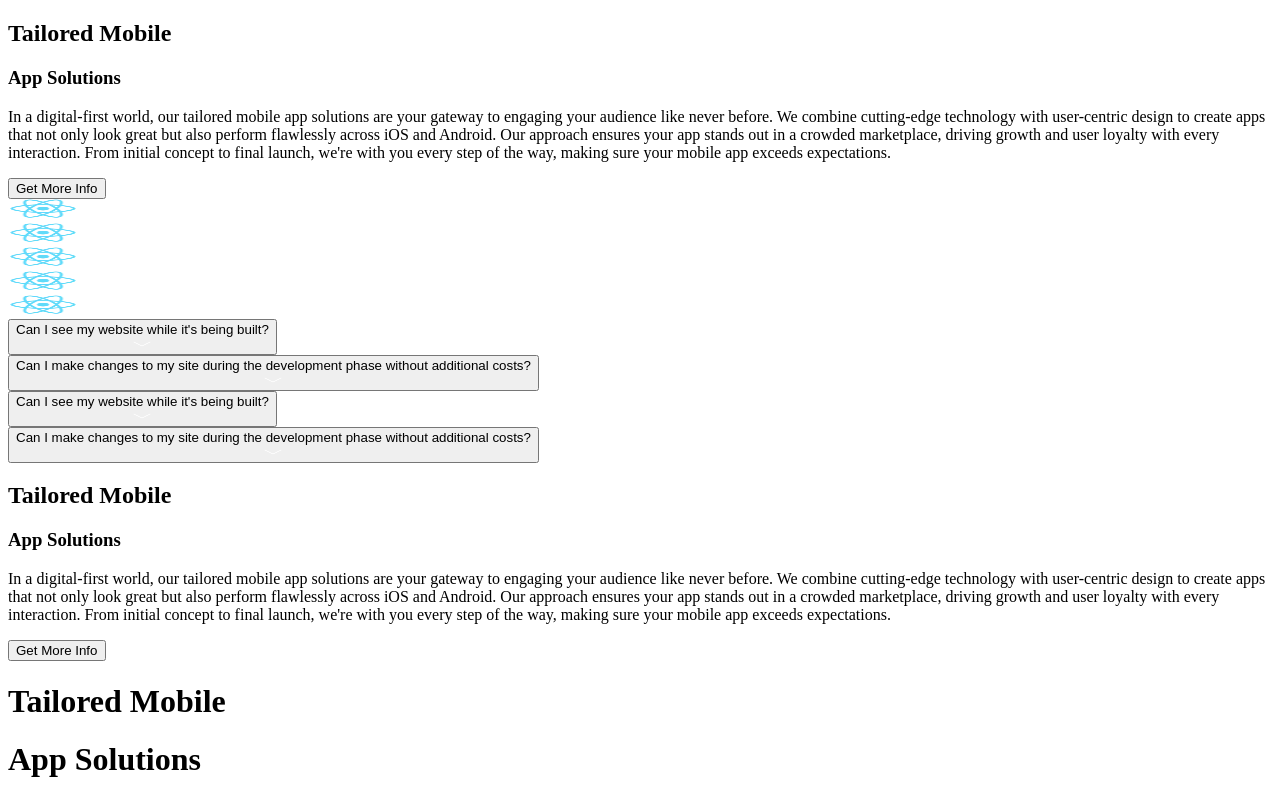
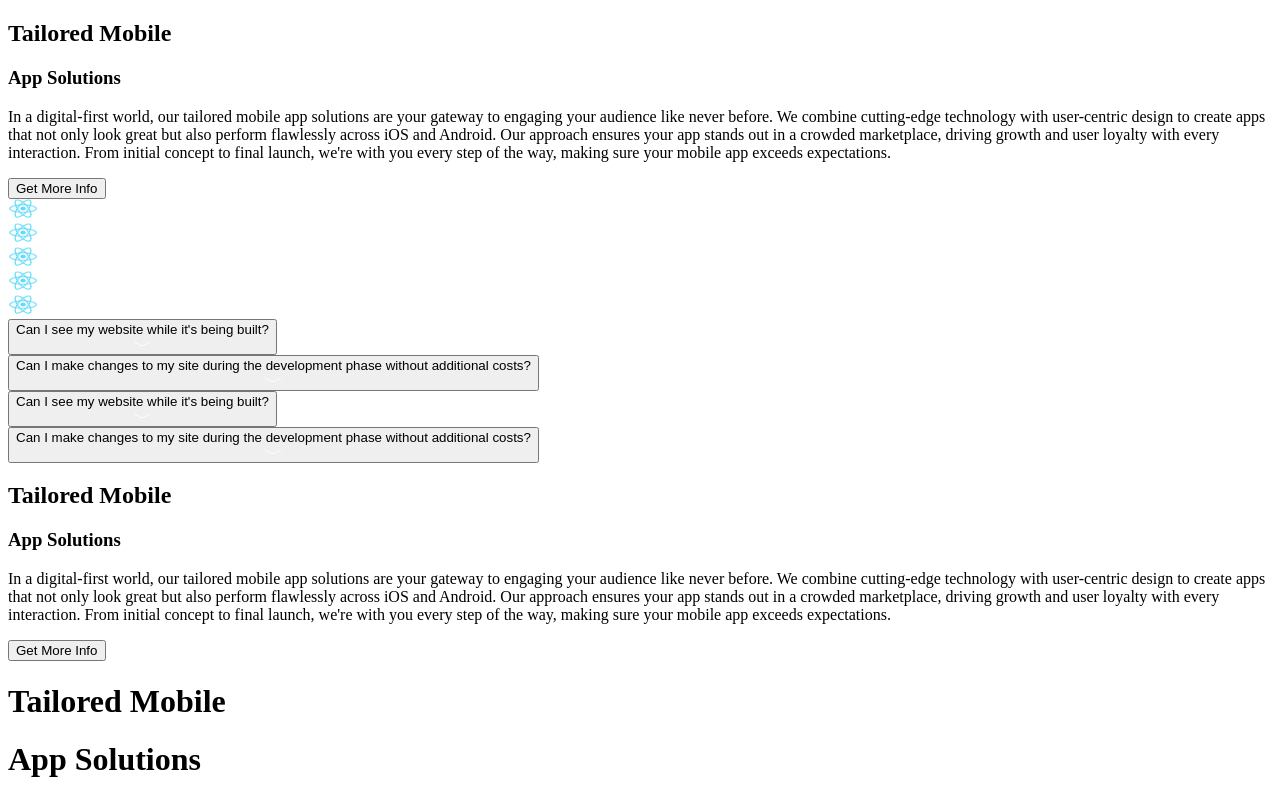
Before and after one commit to Muzamilkhan110/CR-Clone, a Next.js app: page /Detail-Sevices/OurApproach in a window 1280 px wide. Shown: the top 799 px of the page. Built offline with nearby package versions, Linux system fonts and the light colour scheme.

Commit message:
ToolsLogo Created

```diff
--- a/app/data/OurApproachData/page.ts
+++ b/app/data/OurApproachData/page.ts
@@ -7,6 +7,7 @@ export const ourData = [
     heading2: "App Solutions",
     paragraph:
       "In a digital-first world, our tailored mobile app solutions are your gateway to engaging your audience like never before. We combine cutting-edge technology with user-centric design to create apps that not only look great but also perform flawlessly across iOS and Android. Our approach ensures your app stands out in a crowded marketplace, driving growth and user loyalty with every interaction. From initial concept to final launch, we're with you every step of the way, making sure your mobile app exceeds expectations.",
+
   },
   {
     id: 2,
--- a/components/ServiceComp/ServiceComp.tsx
+++ b/components/ServiceComp/ServiceComp.tsx
@@ -7,6 +7,7 @@ import FAQ from "../ServiceFAQ/ServiceFAQ";
 import { useState, useEffect } from "react";
 import CompIndus from "@/components/CompIndus/CompIndus";
 import { imgData } from "@/pages/Detail-Sevices/WeServe";
+import ServiceLogos from "../ServiceLogo/ServiceLogo";
 interface ServiceCompProps {
   id?: number;
   heading1?: string;
@@ -29,7 +30,7 @@ const ServiceComponent: React.FC<ServiceCompProps> = ({
   isBlackBackground = false,
 }) => {
   return (
-    <div className={`${isBlackBackground ? "bg-black" : "bg-zinc-900"} py-12`}>
+    <div className={`${isBlackBackground ? "bg-black" : "bg-zinc-900"} py-5`}>
       <div className="max-w-[90%] mx-auto">
         <div className="">
           <div className="text-white text-lg font-bold mb-4">
@@ -54,35 +55,10 @@ const ServiceComponent: React.FC<ServiceCompProps> = ({
             </p>
           </div>
         )}
-        <div
-          className={`${
-            isBlackBackground ? "max-w-[80%]" : "max-w-[100%]"
-          } pt-10`}
-        >
-          <div
-            className={`grid ${
-              isBlackBackground ? "grid-cols-3 gap-5" : "grid-cols-4 gap-3"
-            }`}
-          >
-            {toolLogo.map((data, index) => (
-              <div key={index}>
-                <div
-                  className={`${
-                    isBlackBackground ? "bg-zinc-900 p-3" : "bg-black p-3"
-                  }  rounded-lg `}
-                >
-                  <ToolsLogo
-                    imageSrc={data.imageSrc}
-                    imageAlt={data.imageAlt}
-                  />
-                </div>
-              </div>
-            ))}
-          </div>
-        </div>
+        <ServiceLogos isBlackBackground={true} />
         {isBlackBackground && (
-          <div className="pt-8">
-             <FAQ />
+          <div className="">
+            <FAQ />
           </div>
         )}
       </div>
--- a/components/ServiceFAQ/ServiceFAQ.tsx
+++ b/components/ServiceFAQ/ServiceFAQ.tsx
@@ -4,10 +4,10 @@ import { dataFAQ } from "@/app/data/OurApproachData/page";
 import Image from "next/image";
 
 const FAQ = () => {
-  // Track which question is expanded
+
   const [activeIndex, setActiveIndex] = useState<number | null>(null);
 
-  // Function to toggle visibility of answers
+
   const toggleFAQ = (index: number) => {
     setActiveIndex(activeIndex === index ? null : index);
   };
--- /dev/null
+++ b/components/ServiceLogo/ServiceLogo.tsx
@@ -0,0 +1,30 @@
+import React from "react";
+import ToolsLogo from "../toolslogo/ToolsLogo";
+import { toolLogo } from "@/app/data/OurApproachData/page";
+
+interface ServiceLogosProps {
+  isBlackBackground: boolean;
+}
+
+const ServiceLogos: React.FC<ServiceLogosProps> = ({ isBlackBackground }) => {
+  return (
+    <div
+      className="max-w-[70%]"
+    >
+      <div
+        className=" grid grid-cols-12 gap-5 py-10"
+      >
+        {toolLogo.map((data, index) => (
+          <div key={index}>
+            <div
+              className="bg-zinc-900 p-3 rounded-lg "
+            >
+              <ToolsLogo imageSrc={data.imageSrc} imageAlt={data.imageAlt} />
+            </div>
+          </div>
+        ))}
+      </div>
+    </div>
+  );
+};
+export default ServiceLogos;
--- a/components/toolslogo/ToolsLogo.tsx
+++ b/components/toolslogo/ToolsLogo.tsx
@@ -13,7 +13,7 @@ const ToolsLogo: React.FC<ToolsLogoProps> = ({ imageSrc, imageAlt  }) => {
         <Image
           src={imageSrc}
           alt={imageAlt}
-          width={70}
+          width={30}
           height={20}
           className=""
         />
--- a/pages/Detail-Sevices/OurApproach.tsx
+++ b/pages/Detail-Sevices/OurApproach.tsx
@@ -56,7 +56,7 @@ const OurApproach = () => {
             heading2={data.heading2}
             paragraph={data.paragraph}
             isBlackBackground={isBlackBackground}
-            {...(!isBlackBackground && { // Only pass these props when background is NOT black
+            {...(!isBlackBackground && {
               heading3: data.heading3,
               heading4: data.heading4,
               paragraph1: data.paragraph1
```
